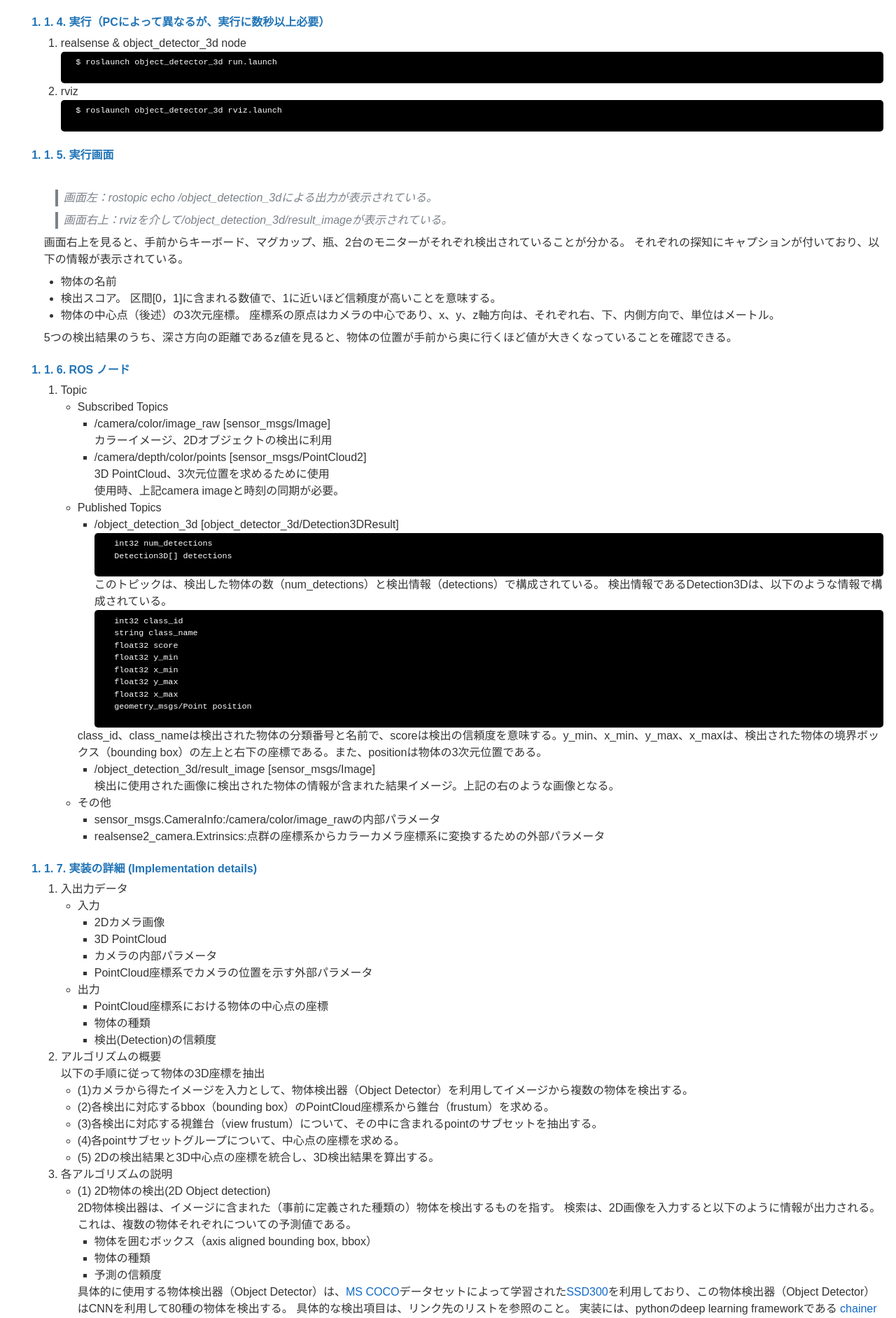
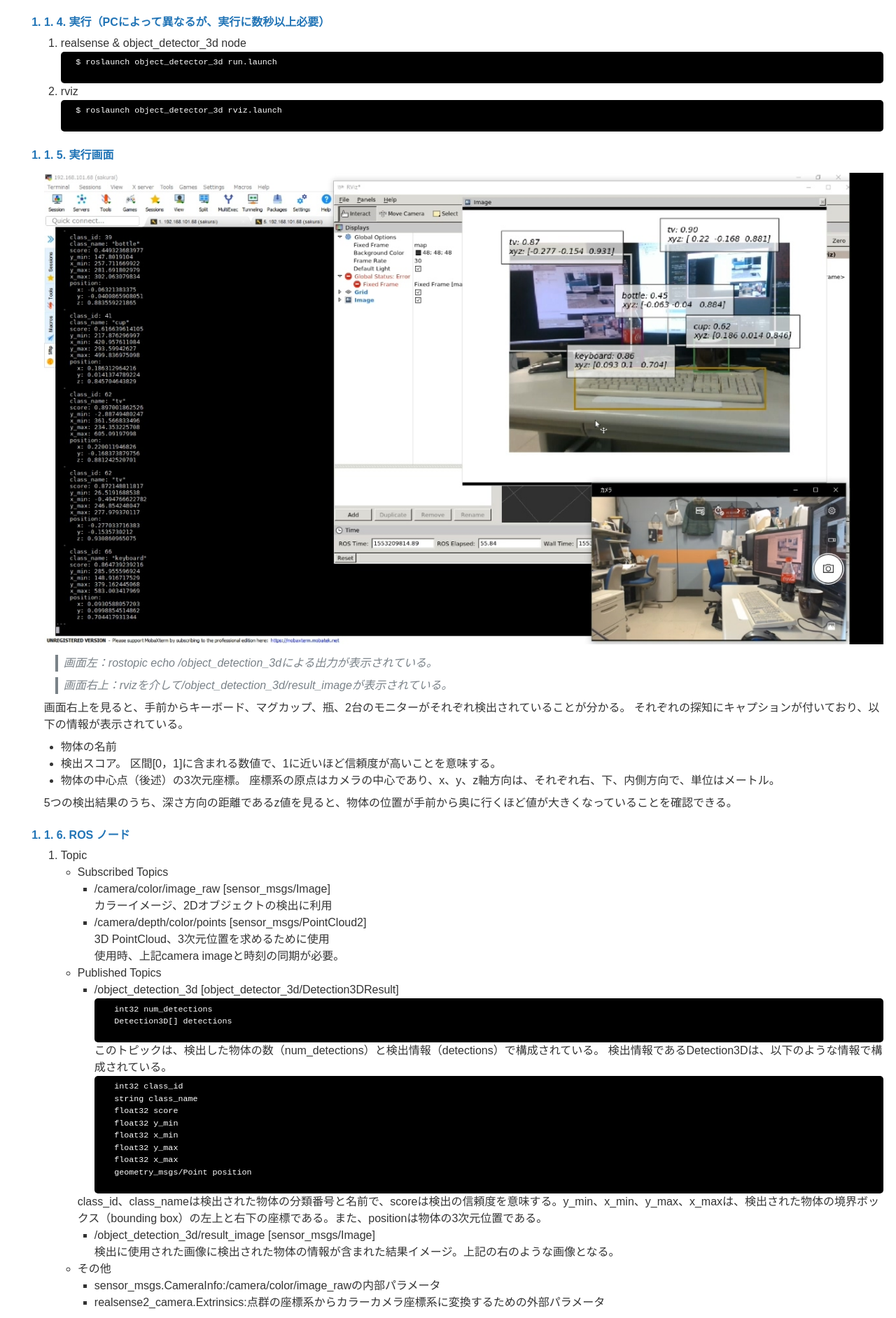
Before and after one commit to NobutakaShimada/nobutakashimada.github.io, a Jekyll site: the page built from docs/markdown/week_4.md, in a window 1280 px wide. Shown: the part 1079-2963 px from the top of the page at 70% size. Built offline with Jekyll 4.4.1, drawn with Linux system fonts in a browser that asks for light colours; nearby versions of some CDN libraries; a script bundle is joined from its source files by our own code; our own code applies the rules of GitHub Pages for plain Markdown files.

Commit message:
fix links to images

```diff
--- a/docs/markdown/week_4.md
+++ b/docs/markdown/week_4.md
@@ -77,9 +77,9 @@ Machine Learningフレームワークの一つであるchainerを利用して物
 
 
 ### 実行画面
-![](/ritsumeikan_github/assets/images/ritsumeikan/week4_01.png)
+![](/assets/images/ritsumeikan/week4_01.png)
 <!--
-![](https://github.com/NobutakaShimada/ritsumeikan_github/blob/master/assets/images/ritsumeikan/week4_01.png)
+![](https://   /assets/images/ritsumeikan/week4_01.png)
 -->
 
 > 画面左：rostopic echo /object_detection_3dによる出力が表示されている。
```
